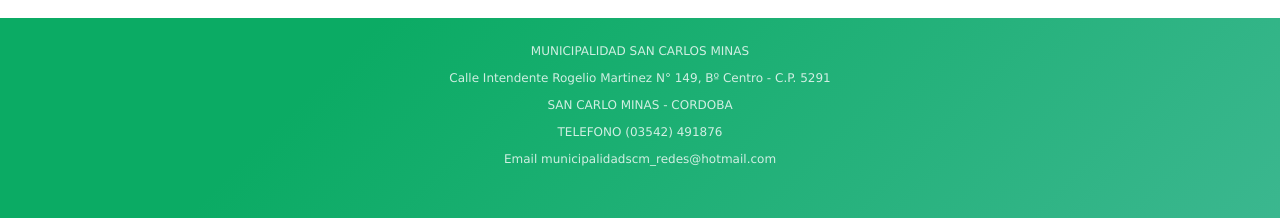
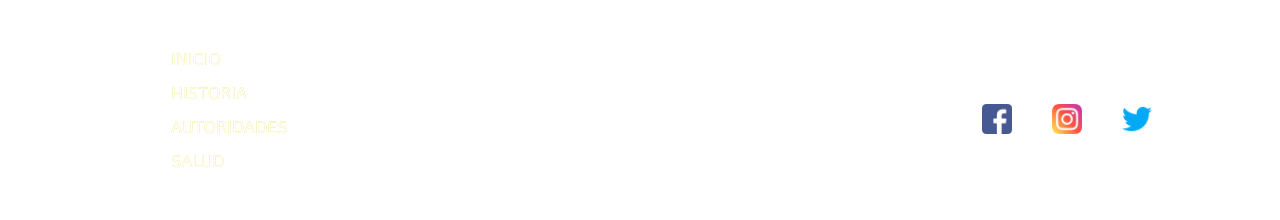
Before and after one commit to decaramarcosdaniel/root, a website: page index.html in a window 1280 px wide. Shown: the part 2877-3097 px from the top of the page. Drawn offline with nearby package versions, Linux system fonts and the light colour scheme.

Commit message:
entrega final 1

```diff
--- a/index.html
+++ b/index.html
@@ -13,7 +13,7 @@
     href="https://cdnjs.cloudflare.com/ajax/libs/animate.css/4.1.1/animate.min.css"/>
 
     <link rel="stylesheet" href="./css/estilo.css">
-    <link rel="shortcut icon" href="./media/img/muni.png" type="image/x-icon">
+    <link rel="shortcut icon" href="./media/img/iconomuni.png" type="image/x-icon">
     <link href="https://fonts.googleapis.com/css2?family=Comfortaa:wght@300&family=Jura:wght@300&display=swap" rel="stylesheet">
 
     <title>Municipalidad de San Carlos Minas, Cordoba</title>
@@ -124,16 +124,32 @@
     </main>
 
     <footer>
-
-        <div class="direccion">
+      <div class="container-fluid">
+        <div class="row">
+          <div class="col-sm-12 col-md-4 col-lg-4 col-xl-4 menufooter">
+            <ul>
+              <li><a href="./index.html">INICIO</a></li>
+              <li><a href="./page/historia.html">HISTORIA</a></li>
+              <li><a href="./page/autoridades.html">AUTORIDADES</a></li>
+              <li><a href="./page/salud.html">SALUD</a></li>
+            </ul>
+          </div>
+          <div class="col-sm-12 col-md-4 col-lg-4 col-xl-4 direccion">
             <h5>MUNICIPALIDAD SAN CARLOS MINAS</h5>
             <h6>Calle Intendente Rogelio Martinez N° 149, Bº Centro - C.P. 5291 </h6>
             <h6>SAN CARLO MINAS - CORDOBA</h6>
             <h6> TELEFONO (03542) 491876</h6>
             <h6>Email municipalidadscm_redes@hotmail.com</h6>
+          </div>
+          <div class="col-sm-12 col-md-4 col-lg-4 col-xl-4 redes">
+              <a href="__blank" target="_blank"><img src="./media/img/facebook.png" alt="facebook"></a>
+              <a href="" target="_blank"><img src="./media/img/instagram.png" alt="Instagram"></a>
+              <a href="" target="_blank"><img src="./media/img/twitter.png" alt="twitter"></a>
+          </div>
         </div>
+      </div>
+    </footer>
 
-    </footer>
     <script src="https://cdn.jsdelivr.net/npm/bootstrap@5.1.3/dist/js/bootstrap.bundle.min.js" integrity="sha384-ka7Sk0Gln4gmtz2MlQnikT1wXgYsOg+OMhuP+IlRH9sENBO0LRn5q+8nbTov4+1p" crossorigin="anonymous"></script>
 </body>
 </html>
--- a/scss/_footer.scss
+++ b/scss/_footer.scss
@@ -1,22 +1,23 @@
 footer {
         width: 100%;
-    height: 200px;
-    display: flex;
-    flex-direction:row;
         justify-content:center;
         align-items: center;
-    background-color: #3bb78f;
-    background-image: linear-gradient(315deg, #3bb78f 0%, #0bab64 74%);
+        color: transparent;
+        background-image: linear-gradient(to left, #FFD700, #7B68EE, #3498db, #2ecc71, #FFD700);
+        background-clip: text;
+        animation: color 5s linear infinite;
+        background-size: 500%;
+
+
+
+
             .direccion {
-        margin: 20px;
-        width: 35%;
+
+                margin: 20px 0 20px 0;
                 display: flex;
                 flex-direction: column;
                 justify-items: center;
                 align-items: center;
-        width: 450px;
-        height: 80%;
-
                 h6 {
                     padding: 1px;
                     line-height: 15px;
@@ -39,5 +40,53 @@ footer {
                     font-family: Verdana, Geneva, Tahoma, sans-serif;
                 }
             }
+            .redes {
+
+                margin: 20px 0 20px 0;
+                display: flex;
+                justify-content: center;
+                flex-direction: row;
+                justify-items: center;
+                align-items: center;
+
+                img{
+                    width: 30px;
+                    height: 30px;
+                    margin: 20px;
+                }
+            }
+            .menufooter {
+
+                margin: 20px 0 20px 0;
+                display: flex;
+                flex-direction: row;
+                justify-content: center;
+                justify-items: center;
+                align-items: center;
+                ul {
+
+                    li {
+                        margin:10px 0 10px 0;
+                        list-style: none;
+                        a{
+                           text-decoration: none;
+                           color: white;
+                           font-family: Verdana, Geneva, Tahoma, sans-serif;
+                        }
 
                     }
+                }
+            }
+
+}
+
+@keyframes color {
+    from {
+        background-position: 0% 50%;
+    }
+
+    to {
+        background-position: 100% 50%;
+    }
+
+}
--- a/scss/_inicio.scss
+++ b/scss/_inicio.scss
@@ -44,11 +44,7 @@
 .cardultimasNoticias {
 
     height: 350px;
-    /* display: flex;
-    flex-direction: column;
-    flex-direction: wrap;
-    justify-items: center;
-    justify-content: top;  */
+
     h5 {
         margin: 0 15px 10px 10px;
         text-align:center;
```
Also changed, not shown: css/estilo.css, media/img/iconomuni.png (added). Lines whose indentation alone changed are shown as unchanged.
